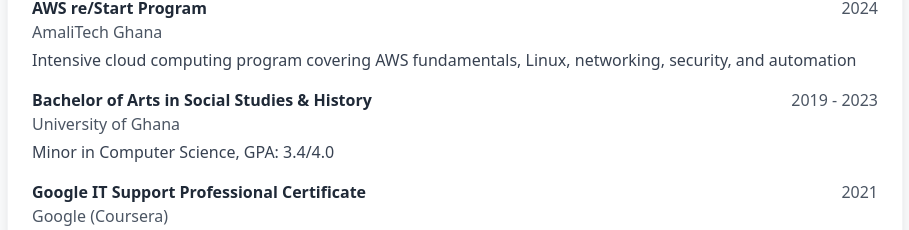
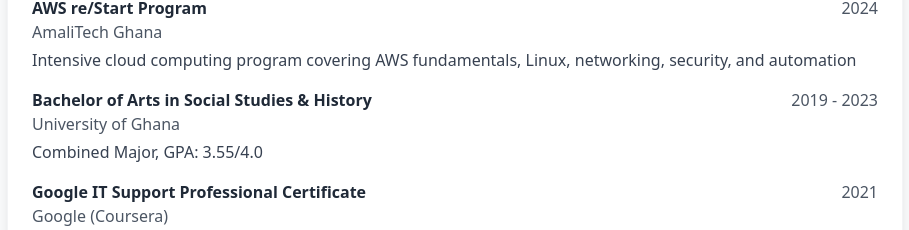
Before and after one commit to guderian120/my_website, a plain HTML site: page resume.html in a window 1280 px wide. Shown: the part 1195-1425 px from the top of the page, without its empty margins (185-1094 px from the left). Drawn offline with nearby package versions, Linux system fonts and the light colour scheme.

```diff
--- a/resume.html
+++ b/resume.html
@@ -154,7 +154,7 @@
             <span class="text-gray-600">2019 - 2023</span>
           </div>
           <p class="text-gray-600">University of Ghana</p>
-          <p class="text-gray-700 mt-1">Minor in Computer Science, GPA: 3.4/4.0</p>
+          <p class="text-gray-700 mt-1">Combined Major, GPA: 3.55/4.0</p>
         </div>
 
         <div>
```
